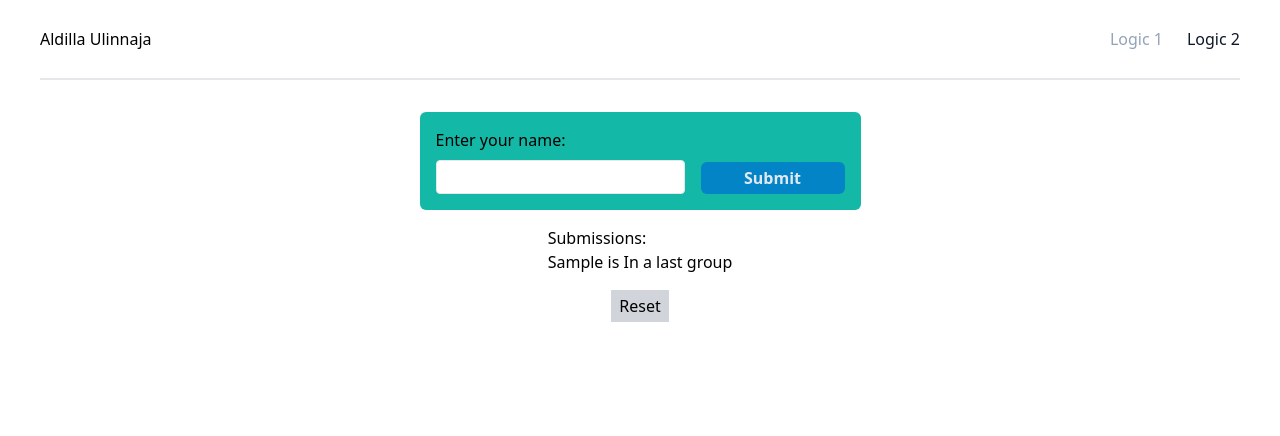
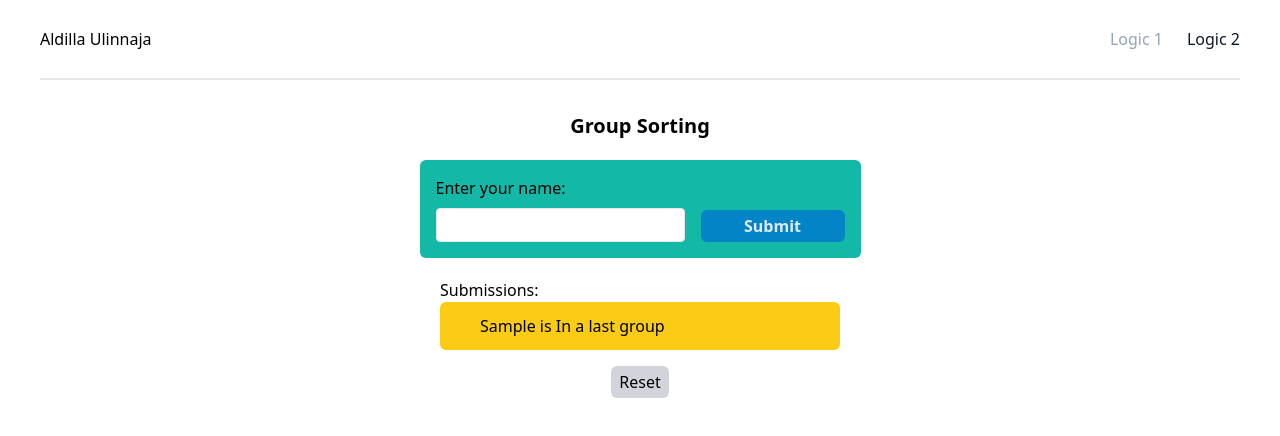
Before and after one commit to ulinnajaaldi/tg-test, a React (Vite) app: page /logic-2 in a window 1280 px wide. Both pictures are taken after typing "Sample" into the empty fields and a click on the button "Submit". Shown: the top 436 px of the page. Built offline with nearby package versions, Linux system fonts and the light colour scheme.

Commit message:
style: change submission color

```diff
--- a/src/pages/LogicTest2.jsx
+++ b/src/pages/LogicTest2.jsx
@@ -35,9 +35,10 @@ export default function NameGroupPage() {
 
   return (
     <div className="flex flex-col items-center justify-center py-8">
+      <h1 className="font-bold text-xl text-underline">Group Sorting</h1>
       <form
         onSubmit={handleSubmit}
-        className="flex items-end justify-center gap-4 min-w-[400px] bg-teal-500 p-4 rounded-md"
+        className="flex items-end justify-center gap-4 min-w-[400px] bg-teal-500 p-4 rounded-md my-5"
       >
         <div>
           <label htmlFor="name" className="block mb-2">
@@ -60,9 +61,9 @@ export default function NameGroupPage() {
         </button>
       </form>
       {submissions.length > 0 && (
-        <div className="mt-4">
+        <div className="w-[400px]">
           <p>Submissions:</p>
-          <ul>
+          <ul className="bg-yellow-400 w-[400px] rounded-md py-2 pl-10 leading-loose">
             {submissions.map((submission, index) => (
               <li key={index}>{`${submission.name} is ${submission.group}`}</li>
             ))}
@@ -70,7 +71,10 @@ export default function NameGroupPage() {
         </div>
       )}
       {submissions.length > 0 && (
-        <button className="bg-gray-300 px-2 py-1 mt-4" onClick={handleReset}>
+        <button
+          className="bg-gray-300 px-2 py-1 mt-4 rounded-md"
+          onClick={handleReset}
+        >
           Reset
         </button>
       )}
```
